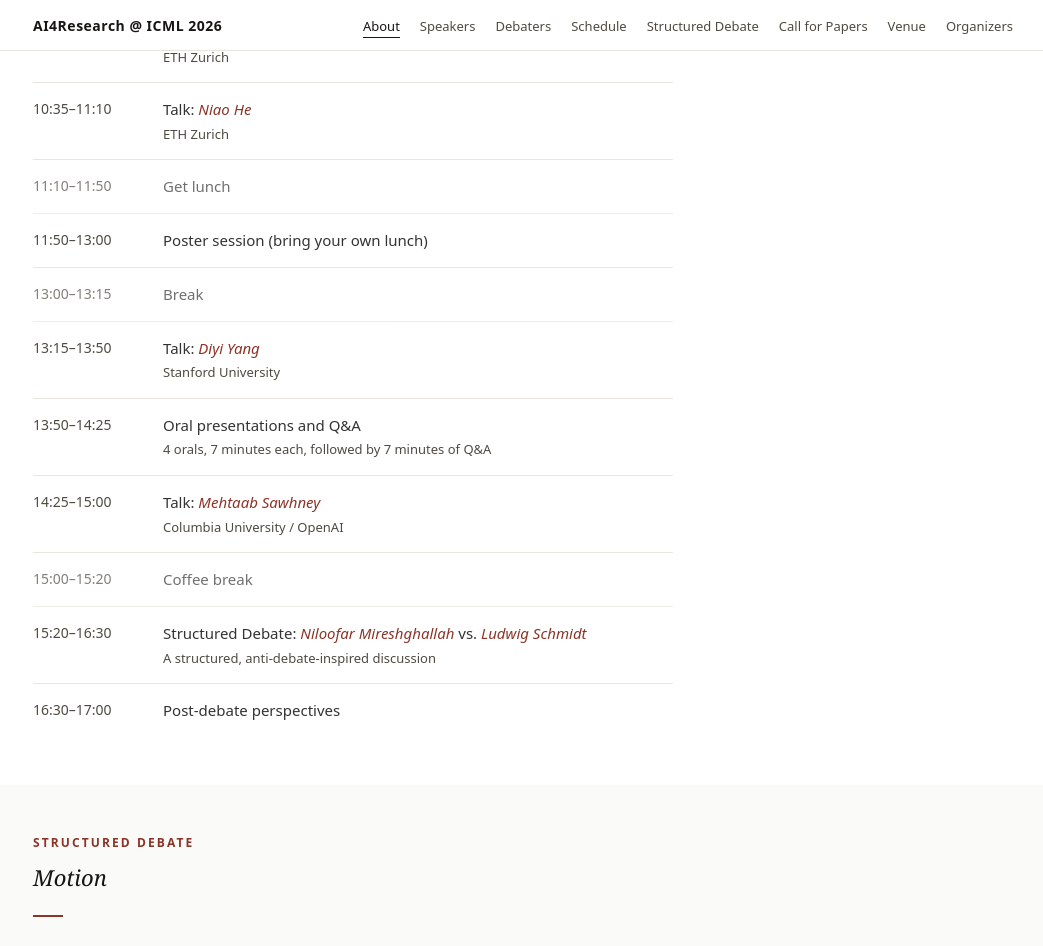
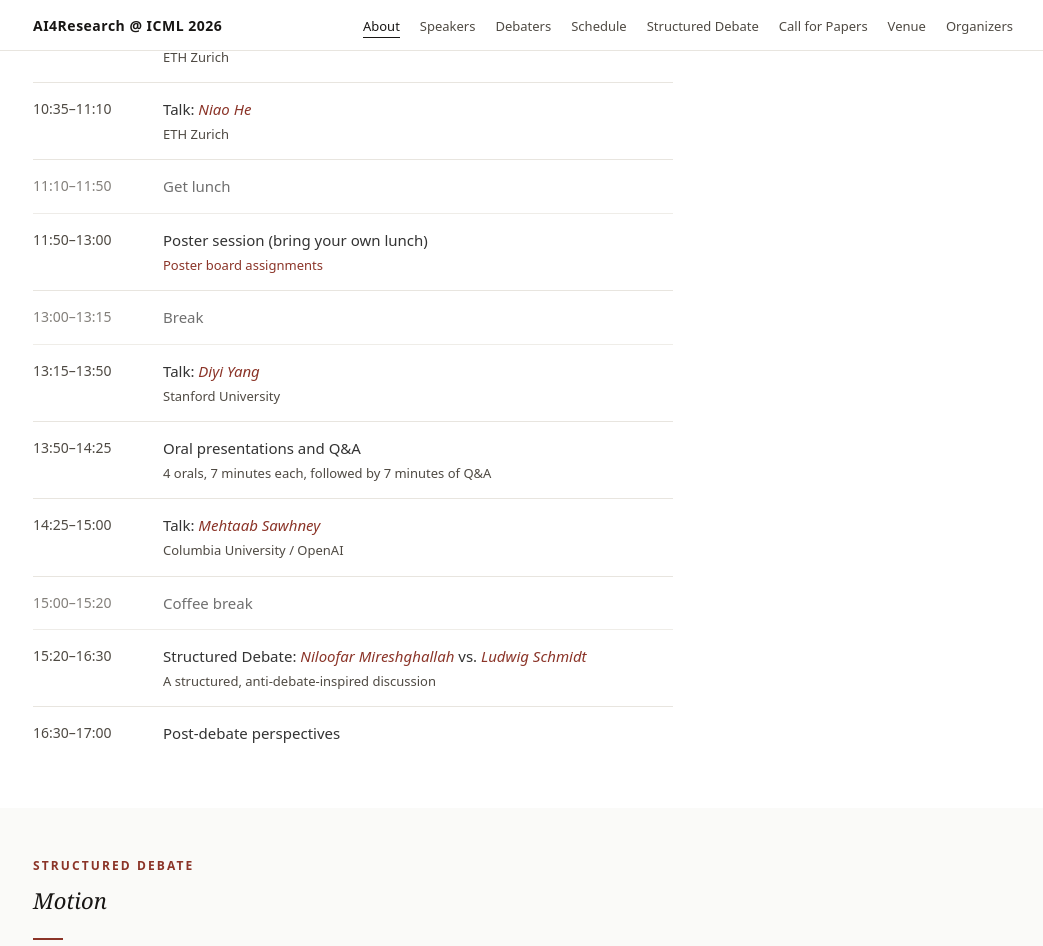
Before and after one commit to ai4research-icml-workshop/ai4research-icml-workshop.github.io, a Jekyll site: the page built from index.html, in a window 1280 px wide and 1400 px high, scrolled down 3728 px. Shown: the top 946 px of the window, without its empty margins (117-1160 px from the left). Built offline with Jekyll 4.4.1, drawn with Linux system fonts in a browser that asks for light colours.

Commit message:
Add poster board assignment link

```diff
--- a/_data/schedule.yml
+++ b/_data/schedule.yml
@@ -36,6 +36,9 @@
 
 - time: "11:50–13:00"
   title: "Poster session (bring your own lunch)"
+  links:
+    - text: "Poster board assignments"
+      url: "/assets/pdf/AI4Research_poster_board_assignments_with_map.pdf"
   type: event
 
 - time: "13:00–13:15"
--- a/_includes/schedule.html
+++ b/_includes/schedule.html
@@ -20,6 +20,13 @@
             {% if item.affiliation and item.affiliation != "" %}
             <div class="schedule-detail">{{ item.affiliation }}</div>
             {% endif %}
+            {% if item.links %}
+            <div class="schedule-detail schedule-links">
+              {% for link in item.links %}
+                <a href="{{ link.url | relative_url }}" target="_blank" rel="noopener">{{ link.text }}</a>{% unless forloop.last %}<span class="schedule-link-separator"> · </span>{% endunless %}
+              {% endfor %}
+            </div>
+            {% endif %}
           {% elsif item.debaters %}
             {{ item.title }}:
             {% for debater_name in item.debaters %}
@@ -34,10 +41,24 @@
             {% if item.detail and item.detail != "" %}
             <div class="schedule-detail">{{ item.detail }}</div>
             {% endif %}
+            {% if item.links %}
+            <div class="schedule-detail schedule-links">
+              {% for link in item.links %}
+                <a href="{{ link.url | relative_url }}" target="_blank" rel="noopener">{{ link.text }}</a>{% unless forloop.last %}<span class="schedule-link-separator"> · </span>{% endunless %}
+              {% endfor %}
+            </div>
+            {% endif %}
           {% else %}
             {{ item.title }}
             {% if item.detail and item.detail != "" %}
             <div class="schedule-detail">{{ item.detail }}</div>
+            {% endif %}
+            {% if item.links %}
+            <div class="schedule-detail schedule-links">
+              {% for link in item.links %}
+                <a href="{{ link.url | relative_url }}" target="_blank" rel="noopener">{{ link.text }}</a>{% unless forloop.last %}<span class="schedule-link-separator"> · </span>{% endunless %}
+              {% endfor %}
+            </div>
             {% endif %}
           {% endif %}
         </div>
--- a/_sass/_sections.scss
+++ b/_sass/_sections.scss
@@ -306,6 +306,15 @@
   color: $color-text-secondary;
   margin-top: 2px;
   font-family: $font-sans;
+
+  a {
+    color: $color-accent;
+    text-decoration: none;
+
+    &:hover {
+      text-decoration: underline;
+    }
+  }
 }
 
 // Debate
```
Also changed, not shown: 1 other file.
